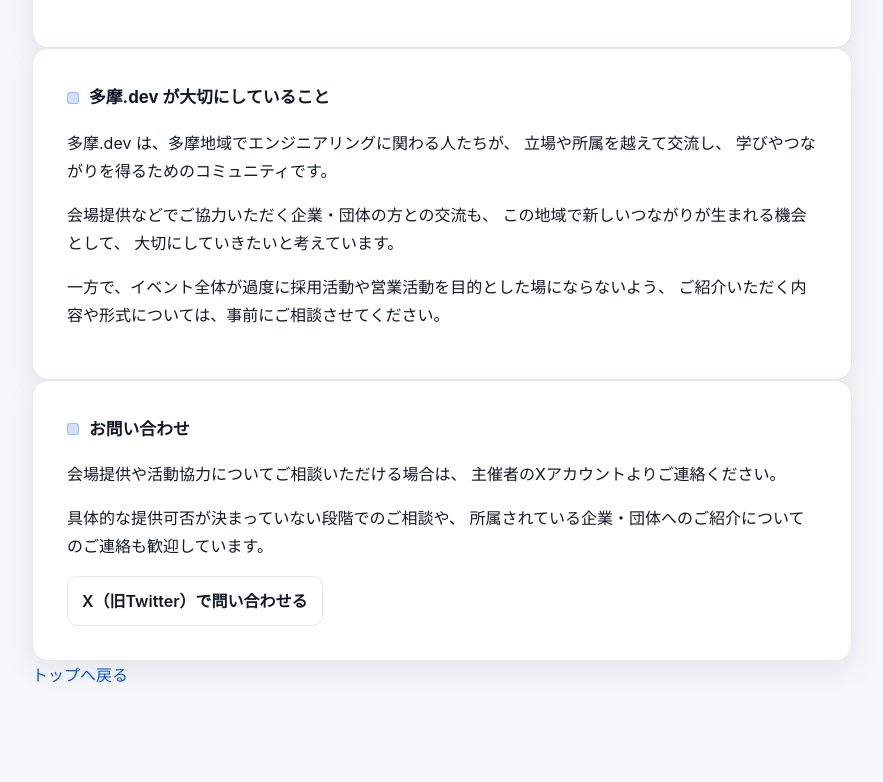
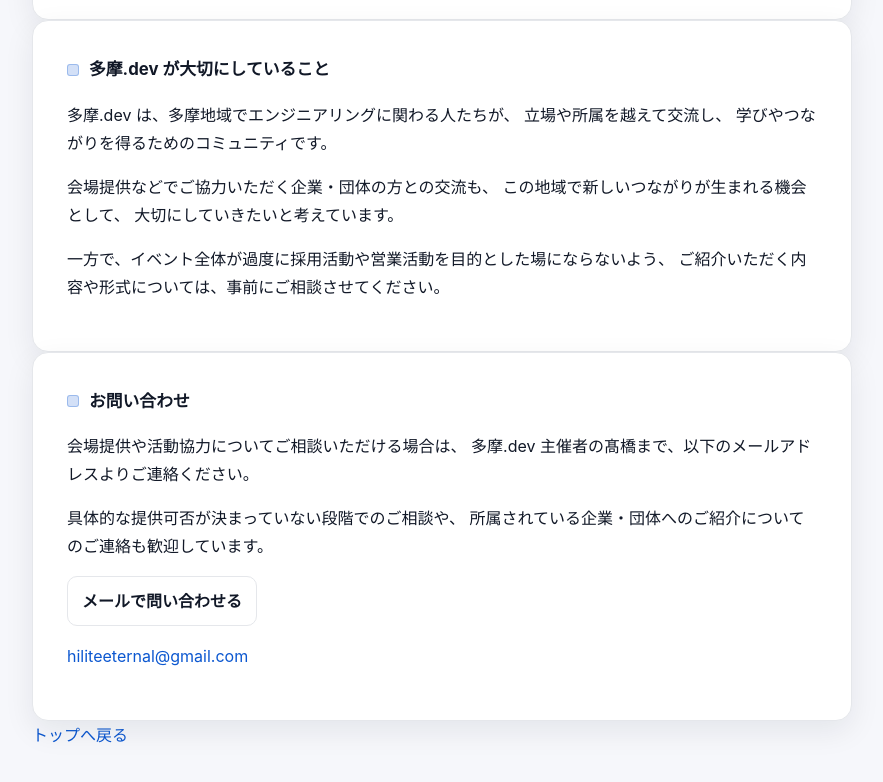
Before and after one commit to naoki-takahashi01/tamadev-site, a plain HTML site: page support/index.html in a window 1280 px wide. Shown: the part 2906-3688 px from the top of the page, without its empty margins (198-1081 px from the left). Drawn offline with Linux system fonts and the light colour scheme.

Commit message:
Update index.html

```diff
--- a/support/index.html
+++ b/support/index.html
@@ -144,7 +144,7 @@
       <ul class="list">
         <li>20名〜40名程度が参加できる会議室・イベントスペースであること</li>
         <li>多摩.dev のイベントとして、社外参加者を含むコミュニティ利用が可能であること</li>
-        <li>平日夜の場合、準備・撤収を含めて概ね18:00〜21:45頃に利用できること</li>
+        <li>平日夜、準備・撤収を含めて概ね18:00〜21:45頃に利用できること</li>
         <li>プロジェクターやモニターなど、登壇資料を投影できる設備を利用できること</li>
         <li>参加者同士が会話できる机・椅子の配置が可能であること</li>
         <li>ペットボトル飲料などの持ち込み可否について確認できること</li>
@@ -152,7 +152,6 @@
       </ul>
 
       <p>
-        すべての条件を満たしている必要はありません。
         「社内で相談できるかもしれない」「一度話を聞いてみたい」
         といった段階でも、お声がけいただけるとありがたいです。
       </p>
@@ -171,7 +170,7 @@
         <li>参加者への事前案内</li>
         <li>当日の受付・進行</li>
         <li>設営・撤収・原状回復</li>
-        <li>会場ルールや撮影可否、飲食可否などの参加者への周知</li>
+        <li>会場ルールや撮影可否、飲食可否などの参加者への事前周知</li>
       </ul>
 
       <p>
@@ -195,7 +194,6 @@
         </li>
         <li>多摩.dev 公式サイトやSNSでのご紹介</li>
         <li>イベント当日における会場案内・企業紹介の時間の設定</li>
-        <li>イベント参加者との交流機会</li>
       </ul>
 
       <p>
@@ -247,7 +245,7 @@
 
       <p>
         会場提供や活動協力についてご相談いただける場合は、
-        主催者のXアカウントよりご連絡ください。
+        多摩.dev 主催者の髙橋まで、以下のメールアドレスよりご連絡ください。
       </p>
 
       <p>
@@ -258,14 +256,16 @@
       <div class="actions">
         <a
           class="btn btn-secondary"
-          href="https://x.com/asagayanaoki"
-          target="_blank"
-          rel="noopener noreferrer"
-          aria-label="多摩.dev 主催者のXアカウントを開く"
+          href="mailto:hiliteeternal@gmail.com?subject=%E5%A4%9A%E6%91%A9.dev%20%E4%BC%9A%E5%A0%B4%E6%8F%90%E4%BE%9B%E3%83%BB%E6%B4%BB%E5%8B%95%E5%8D%94%E5%8A%9B%E3%81%AB%E3%81%A4%E3%81%84%E3%81%A6"
+          aria-label="多摩.dev 主催者へメールで問い合わせる"
         >
-          X（旧Twitter）で問い合わせる
+          メールで問い合わせる
         </a>
       </div>
+
+      <p>
+        <a href="mailto:hiliteeternal@gmail.com">hiliteeternal@gmail.com</a>
+      </p>
     </section>
 
     <footer class="pageFooter">
```
